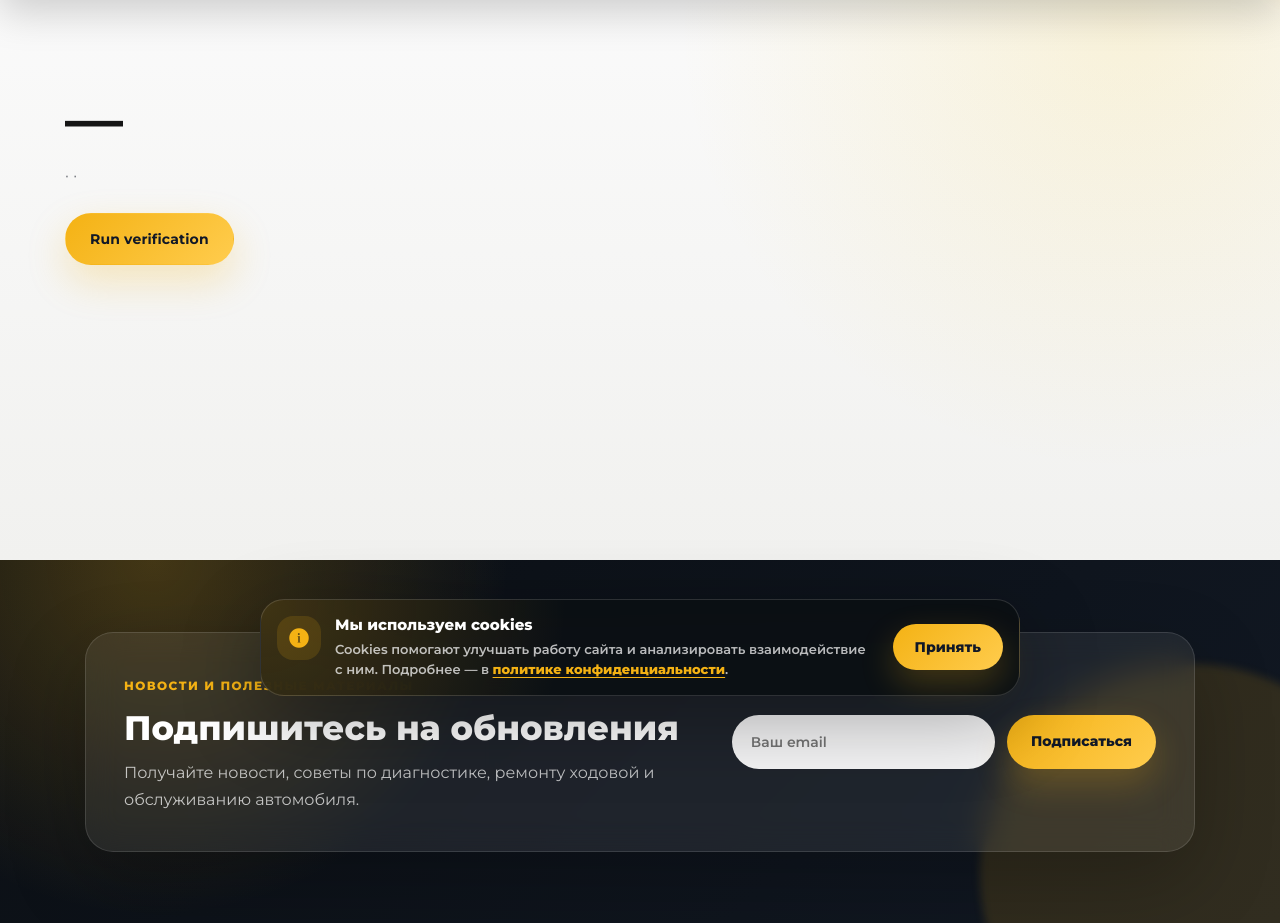
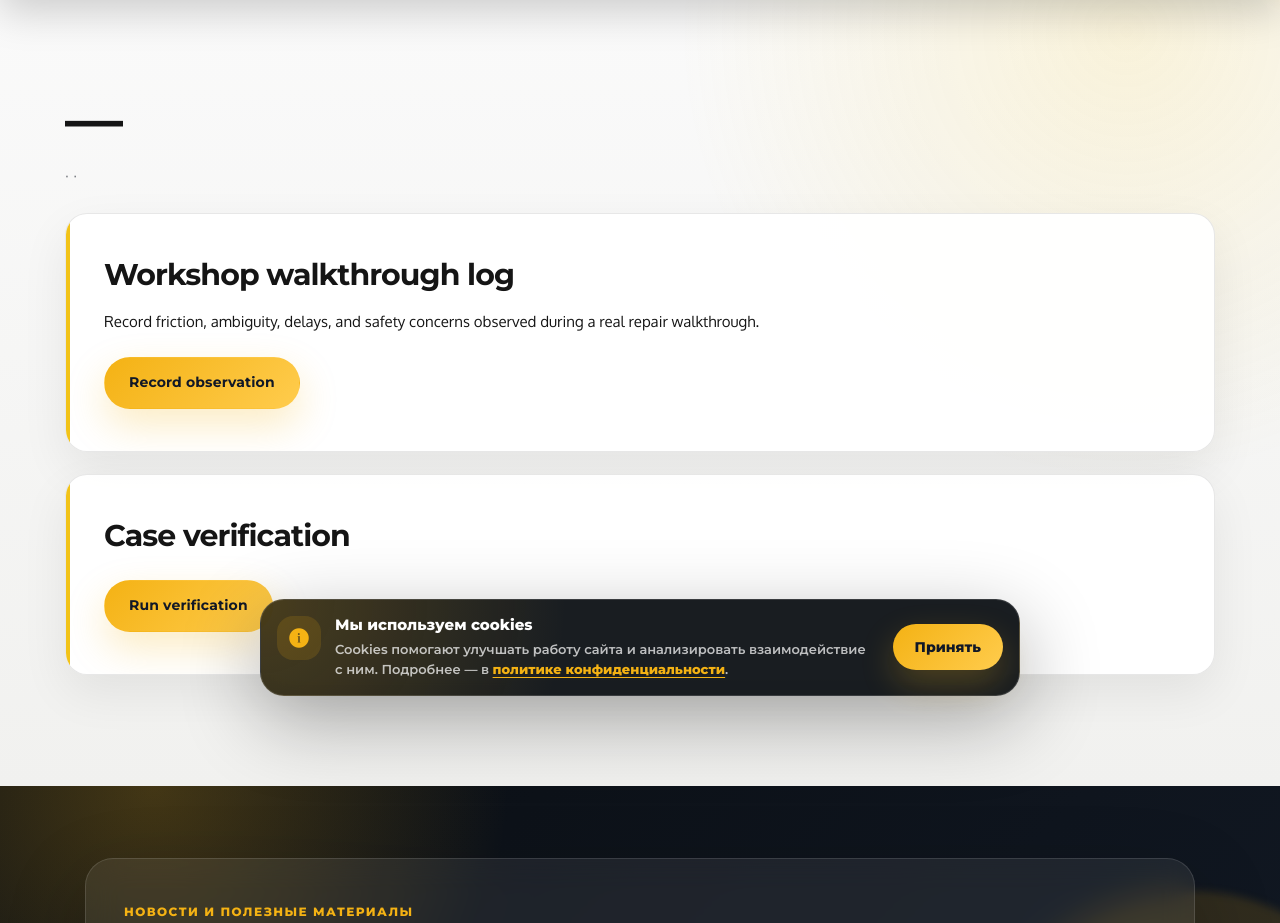
Before and after one commit to Joker20380/diagnost, a Django app: template diagnost/assurance/templates/assurance/case_detail.html in a window 1280 px wide; the page is wider, and only the part inside the window is pictured. Shown: the part 82-1005 px from the top of that part. Run offline with Django 5.2, Linux system fonts and the light colour scheme; the template is opened without the code that fills it, so the values that code supplies are empty; some libraries are stand-ins or nearby versions; some web fonts are replaced.

Commit message:
fix: keep assurance actions inside styled layout

```diff
--- a/diagnost/assurance/templates/assurance/case_detail.html
+++ b/diagnost/assurance/templates/assurance/case_detail.html
@@ -56,6 +56,14 @@
           {% csrf_token %}
           <input type="hidden" name="decision" value="approve">
           <textarea name="rationale" required placeholder="Expert rationale"></textarea>
+          <button class="az-btn az-btn-primary" type="submit">Approve</button>
+        </form>
+      {% elif execution.status == 'locked' %}
+        <p><strong>BLOCKED</strong> — complete prerequisite operations.</p>
+      {% endif %}
+    </section>
+  {% endfor %}
+
   <section class="az-diagnostic-card">
     <h2>Workshop walkthrough log</h2>
     <p>Record friction, ambiguity, delays, and safety concerns observed during a real repair walkthrough.</p>
@@ -75,22 +83,24 @@
       </ul>
     {% endif %}
   </section>
-          <button class="az-btn az-btn-primary" type="submit">Approve</button>
-        </form>
-      {% elif execution.status == 'locked' %}
-        <p><strong>BLOCKED</strong> — complete prerequisite operations.</p>
-      {% endif %}
-    </section>
-  {% endfor %}
+
+  <section class="az-diagnostic-card">
+    <h2>Case verification</h2>
     <form method="post" action="{% url 'assurance:verify_case' repair_case.id %}">
       {% csrf_token %}<button class="az-btn az-btn-primary" type="submit">Run verification</button>
     </form>
-</div></section>
+  </section>
+
   {% if can_control and repair_case.status != 'completed' and repair_case.status != 'cancelled' %}
+    <section class="az-diagnostic-card">
+      <h2>Cancel repair case</h2>
+      <p>Use this action only when the repair case must be stopped. The rationale is retained in the audit trail.</p>
       <form method="post" action="{% url 'assurance:cancel_case' repair_case.id %}">
         {% csrf_token %}
         <textarea name="rationale" minlength="5" required placeholder="Cancellation rationale"></textarea>
         <button class="az-btn az-btn-outline" type="submit">Cancel repair case</button>
       </form>
+    </section>
   {% endif %}
+</div></section>
 {% endblock %}
```
Lines whose indentation alone changed are shown as unchanged.
